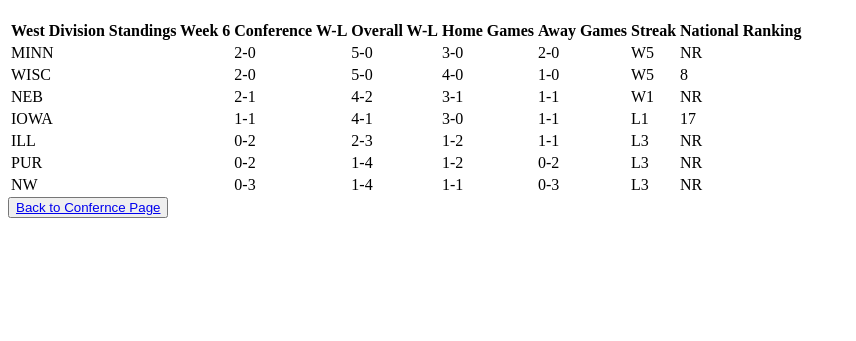
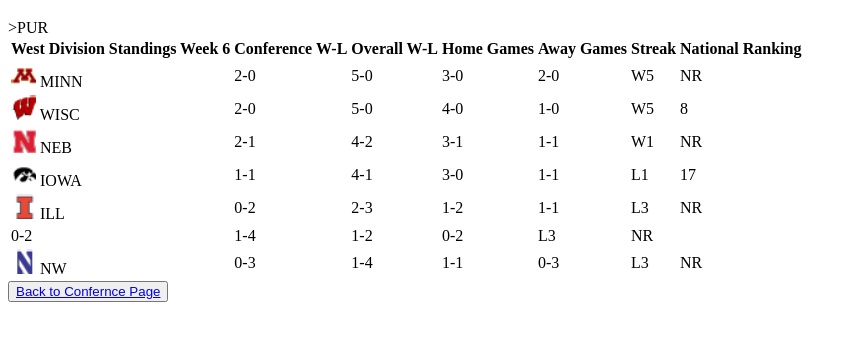
Before and after one commit to TSPruner/Project0, a plain HTML site: page index3.html in a window 1280 px wide. Shown: the part 61-402 px from the top of the page, without its empty margins (0-856 px from the left). Drawn offline with Linux system fonts and the light colour scheme.

Commit message:
added west images to page

```diff
--- a/index3.html
+++ b/index3.html
@@ -16,7 +16,7 @@
                 <th>National Ranking</th>
             </tr>
             <tr>
-                <td>MINN</td>
+                <td><img src="MINN.png" alt="MINN" width="25" height="25">  MINN</td>
                 <td>2-0</td>
                 <td>5-0</td>
                 <td>3-0</td>
@@ -25,7 +25,7 @@
                 <td>NR</td>
             </tr>
             <tr>
-                <td>WISC</td>
+                <td><img src="WISC.png" alt="WISC" width="25" height="25">  WISC</td>
                 <td>2-0</td>
                 <td>5-0</td>
                 <td>4-0</td>
@@ -34,7 +34,7 @@
                 <td>8</td>
             </tr>
             <tr>
-                <td>NEB</td>
+                <td><img src="NEB.png" alt="NEB" width="25" height="25">  NEB</td>
                 <td>2-1</td>
                 <td>4-2</td>
                 <td>3-1</td>
@@ -43,7 +43,7 @@
                 <td>NR</td>
               </tr>
               <tr>
-                <td>IOWA</td>
+                <td><img src="IOWA.png" alt="IOWA" width="25" height="25">  IOWA</td>
                 <td>1-1</td>
                 <td>4-1</td>
                 <td>3-0</td>
@@ -52,7 +52,7 @@
                 <td>17</td>
               </tr>
               <tr>
-                <td>ILL</td>
+                <td><img src="ILL.png" alt="ILL" width="25" height="25">  ILL</td>
                 <td>0-2</td>
                 <td>2-3</td>
                 <td>1-2</td>
@@ -61,7 +61,7 @@
                 <td>NR</td>
               </tr>
               <tr>
-                <td>PUR</td>
+                <td<img src="PUR.png" alt="PUR" width="25" height="25">  >PUR</td>
                 <td>0-2</td>
                 <td>1-4</td>
                 <td>1-2</td>
@@ -69,7 +69,7 @@
                 <td>L3</td>
                 <td>NR</td>
               <tr>
-                <td>NW</td>
+                <td><img src="NW.png" alt="NW" width="25" height="25">  NW</td>
                 <td>0-3</td>
                 <td>1-4</td>
                 <td>1-1</td>
```
Also changed, not shown: index2.html (+7 -7 lines).
